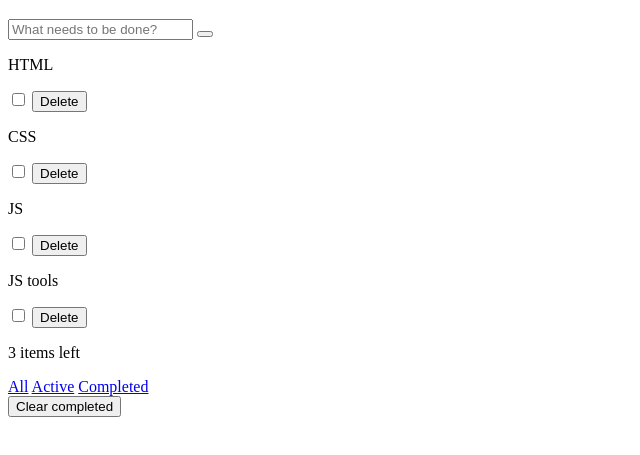
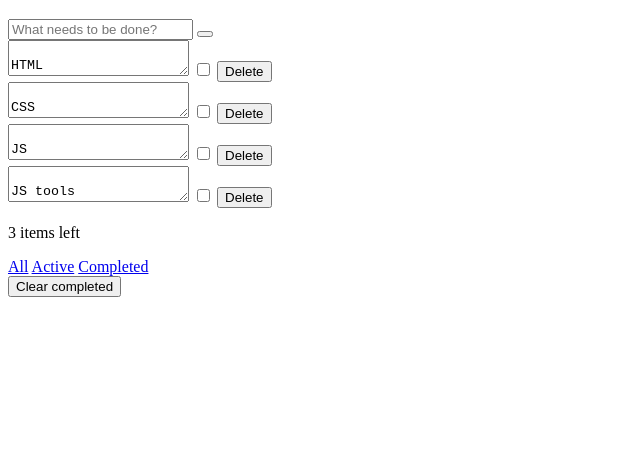
Before and after one commit to ok-technopolis/Nikita-Suprotivniy, a plain HTML site: page todo.html in a window 1280 px wide. Shown: the part 61-516 px from the top of the page, without its empty margins (0-640 px from the left). Drawn offline with Linux system fonts and the light colour scheme.

Commit message:
Make todo-list-items as textarea

```diff
--- a/todo.html
+++ b/todo.html
@@ -19,30 +19,30 @@
 
         <div class="todo-list">
             <div class="todo-list-item">
-                <p class="todo-list-item-text">
+                <textarea class="todo-list-item-text">
                     HTML
-                </p>
+                </textarea>
                 <input type="checkbox" class="todo-list-item-button">
                 <button class="todo-list-item-delete">Delete</button>
             </div>
             <div class="todo-list-item __checked">
-                <p class="todo-list-item-text">
+                <textarea class="todo-list-item-text">
                     CSS
-                </p>
+                </textarea>
                 <input type="checkbox" class="todo-list-item-button">
                 <button class="todo-list-item-delete">Delete</button>
             </div>
             <div class="todo-list-item">
-                <p class="todo-list-item-text">
+                <textarea class="todo-list-item-text">
                     JS
-                </p>
+                </textarea>
                 <input type="checkbox" class="todo-list-item-button">
                 <button class="todo-list-item-delete">Delete</button>
             </div>
             <div class="todo-list-item">
-                <p class="todo-list-item-text">
+                <textarea class="todo-list-item-text">
                     JS tools
-                </p>
+                </textarea>
                 <input type="checkbox" class="todo-list-item-button">
                 <button class="todo-list-item-delete">Delete</button>
             </div>
```
Also changed, not shown: edit.html (+2 -2 lines).
